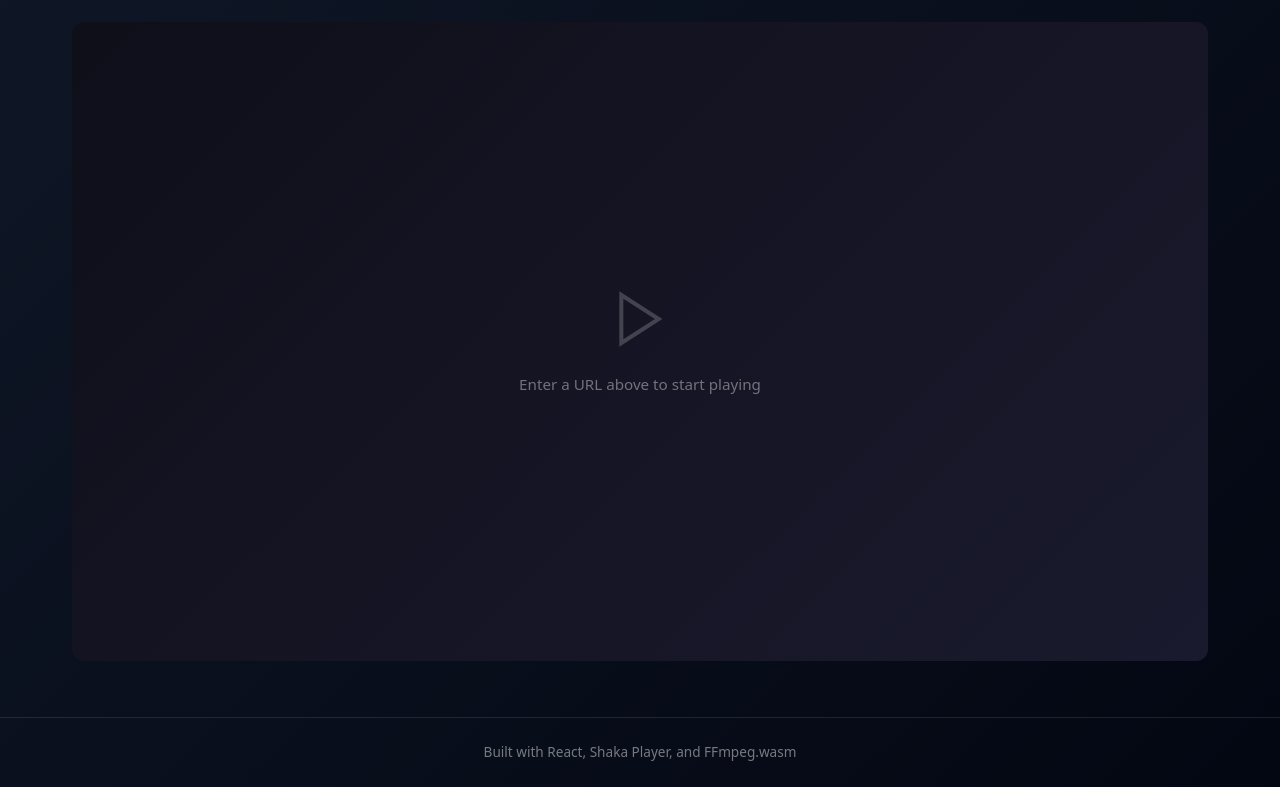
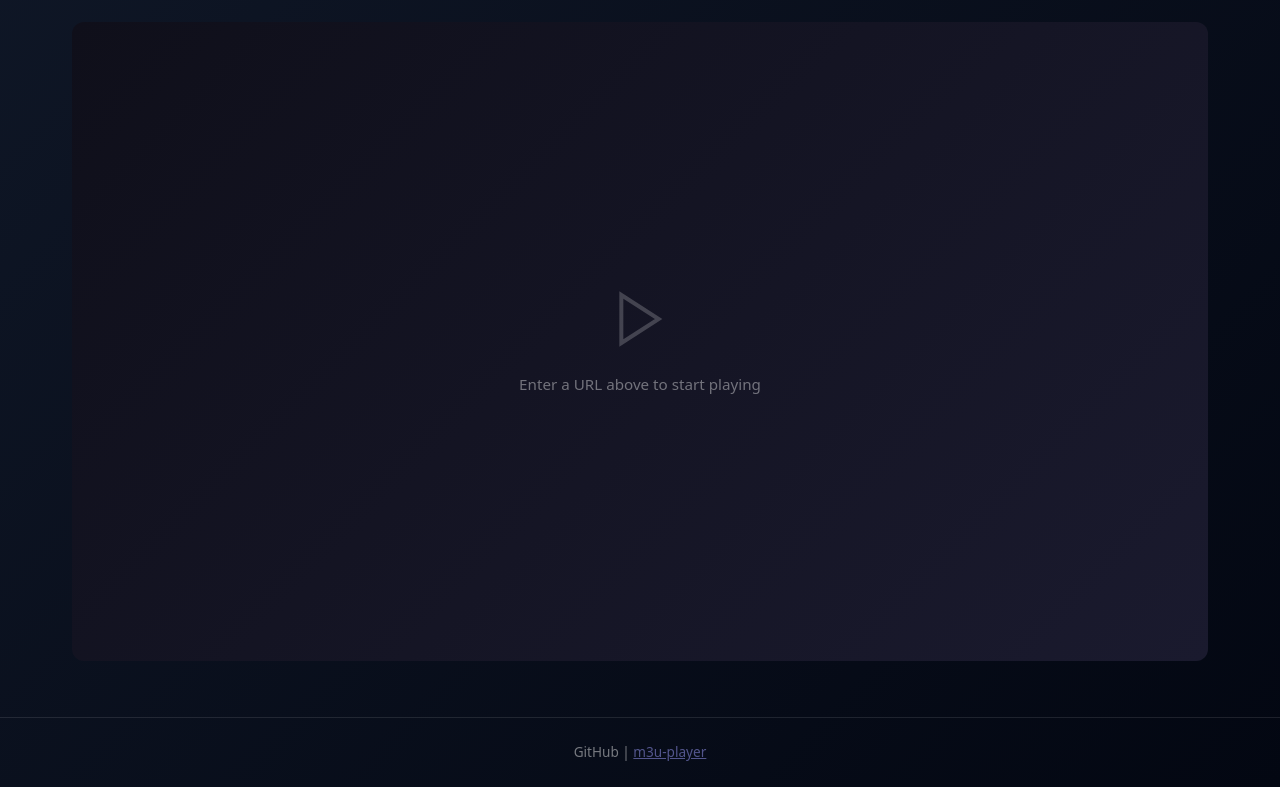
Before and after one commit to sparkison/m3u-player, a React (Vite) app: page / in a window 1280 px wide. Shown: the part 268-1055 px from the top of the page. Built offline with nearby package versions, Linux system fonts and the light colour scheme; what shaka-player would draw is missing.

Commit message:
chore: Update footer

```diff
--- a/src/App.jsx
+++ b/src/App.jsx
@@ -232,7 +232,8 @@ function PlayerDemo() {
 
       <footer className="demo-footer">
         <p>
-          Built with React, Shaka Player, and FFmpeg.wasm
+          GitHub |&nbsp;
+          <a href="https://github.com/sparkison/m3u-player" target="_blank" rel="noopener noreferrer">m3u-player</a>
         </p>
       </footer>
     </div>
```
